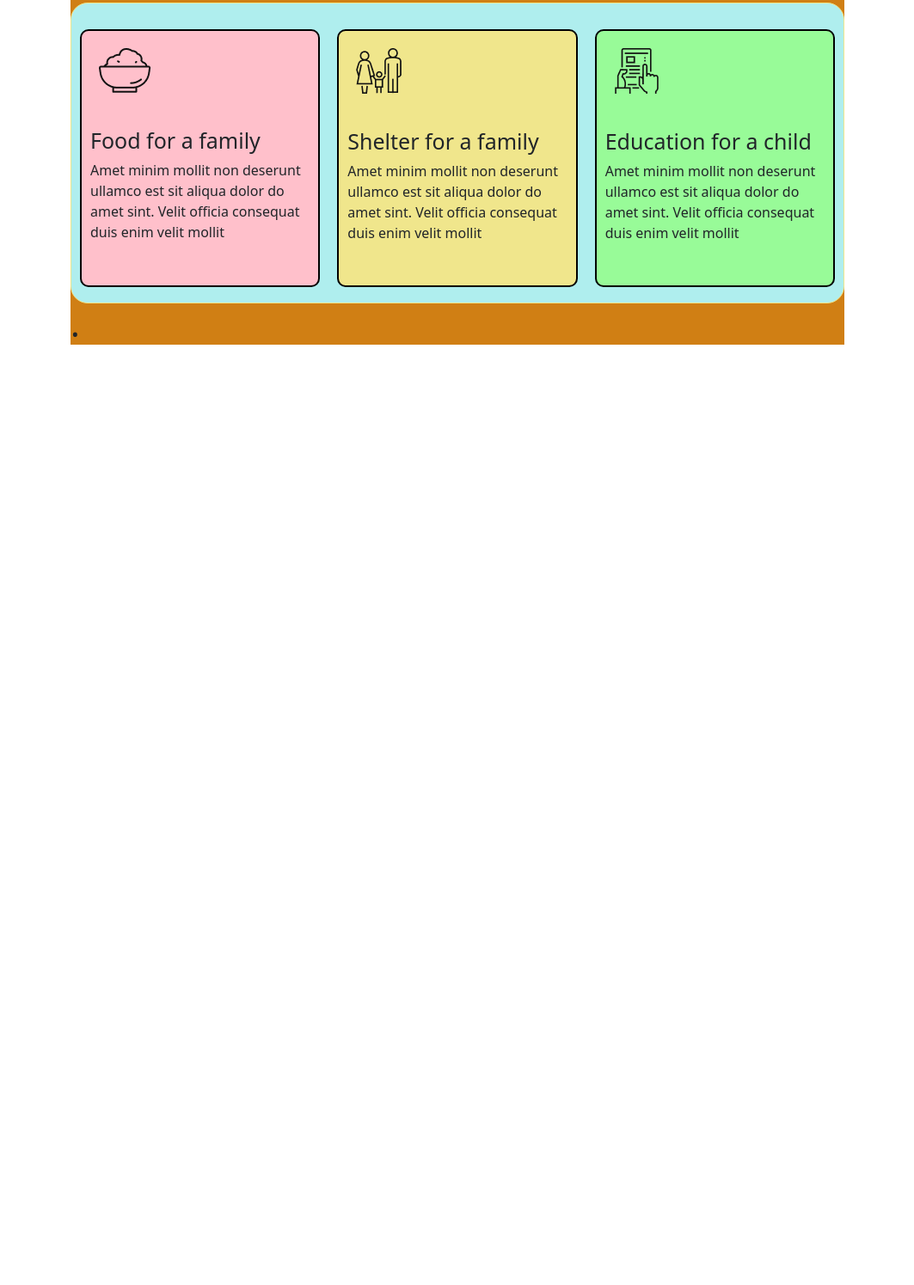
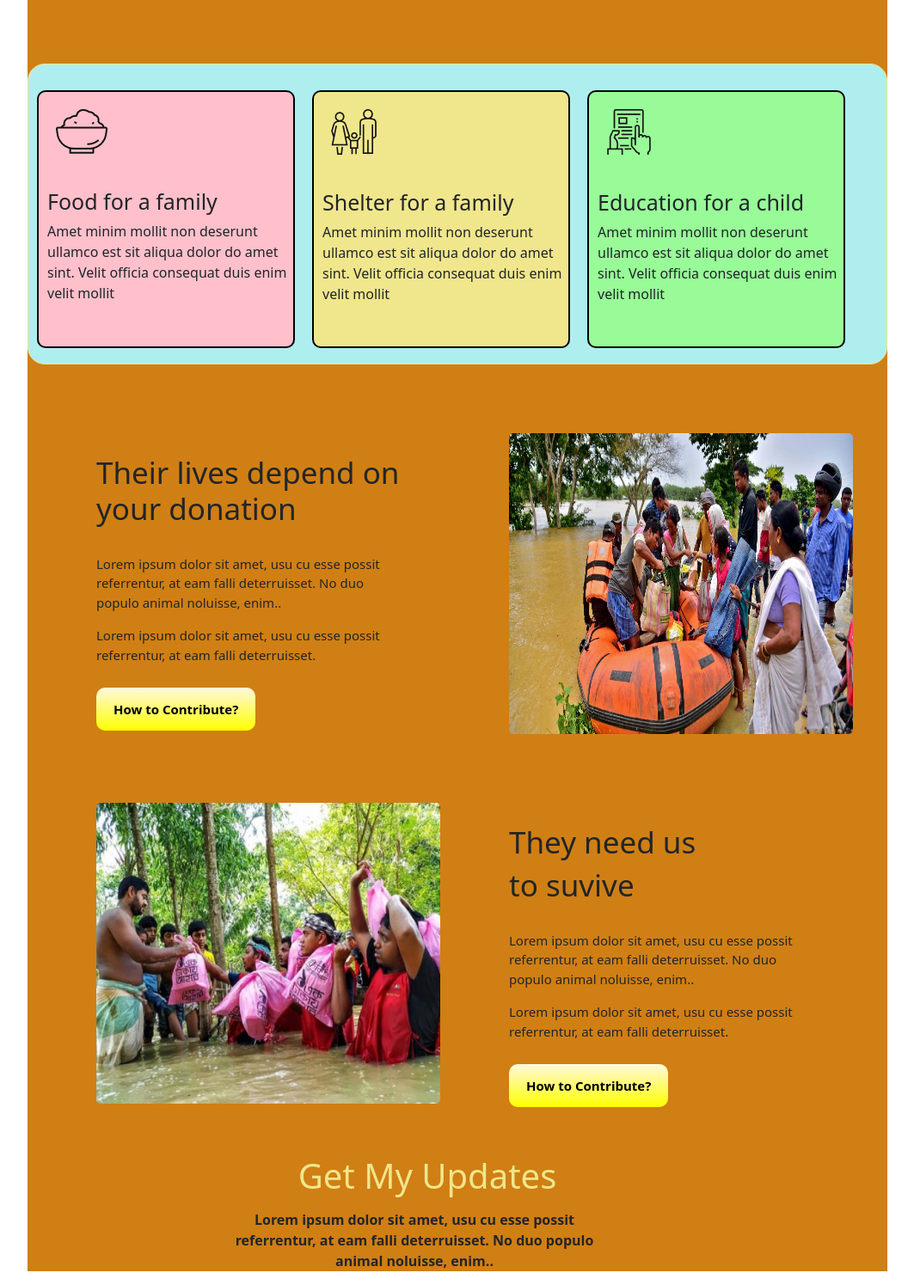
Before and after one commit to dinislamgazi4/2---2022-bonna, a plain HTML site: page index.html in a window 1280 px wide. Shown: the part 1240-2735 px from the top of the page at 86% size, without its empty margins (108-1171 px from the left). Before the commit the page ends 1649 px from the top, so only its background shows below. Drawn offline with nearby package versions, Linux system fonts and the light colour scheme.

Commit message:
my updates

```diff
--- a/index.html
+++ b/index.html
@@ -51,7 +51,7 @@
        <section>
         <div  class="donate">
             <h4>Other Amount (Taka)</h4>
-            <p>..................................................................................................</p> <br><br>
+            <p>......................................................................................................................</p> <br>
             <a class="next" target="_blank" href="01311421331">Contact now</a>
         </div>
        </section>
@@ -59,7 +59,7 @@
        <section>
         <div class="donate-plan">
             <h2>Our Donate Plan</h2>
-            <p>Lorem ipsum dolor sit amet, usu cu esse possit referrentur, at eam falli deterruisset. No duo populo animal noluisse, enim..</p>
+            <p>Lorem ipsum dolor sit amet, usu cu esse possit referrentur, at eam falli deterruisset. No duo populo animal noluisse, enim..</p><br><br>
         </div>
    </section>
 
@@ -81,11 +81,40 @@
     </div>
    </section>
 
-   <section>
-    <h1>.</h1>
+
+   <section class="donation-item">
+    <div id="donation">
+        <h1>Their lives depend on your donation</h1><br>
+        <p>Lorem ipsum dolor sit amet, usu cu esse possit referrentur, at eam falli deterruisset. No duo populo animal noluisse, enim..</p>
+        <p>Lorem ipsum dolor sit amet, usu cu esse possit referrentur, at eam falli deterruisset.</p><br>
+        <a  class="next" href="">How to Contribute?</a>
+    </div>
+    <div>
+        <img src="images/donation5.jpg" alt="">
+    </div>
    </section>
 
-    </main>
+   <section class="donation-item">
+    <div>
+        <img src="images/donation11.jpg" alt="">
+    </div>
+
+    <div id="donation">
+        <h1 class="they">They need us</h1>
+        <h1> to suvive</h1><br>
+        <p>Lorem ipsum dolor sit amet, usu cu esse possit referrentur, at eam falli deterruisset. No duo populo animal noluisse, enim..</p>
+        <p>Lorem ipsum dolor sit amet, usu cu esse possit referrentur, at eam falli deterruisset.</p><br>
+        <a  class="next" href="">How to Contribute?</a>
+    </div>
+
+   </section>
+
+   <section>
+    <div class="donate-plan">
+        <h3>Get My Updates</h3>
+        <p>Lorem ipsum dolor sit amet, usu cu esse possit referrentur, at eam falli deterruisset. No duo populo animal noluisse, enim..</p>
+    </div>
+</section>
 
 </body>
 </html>
--- a/style.css
+++ b/style.css
@@ -4,7 +4,7 @@
 }
 
 main{
-    width: 900px;
+    width: 1000px;
     max-width: 80%;
     margin: 0 auto;
     background-color: rgb(208, 127, 20);
@@ -76,7 +76,7 @@ main{
 }
 .donate p{
     margin-top: 15px;
-    font-weight: 700;
+    font-weight: 600;
 }
 .calo{
     margin: 25px 10px;
@@ -162,3 +162,42 @@ main{
 #food-color2{
     background-color: khaki;
 }
+.donation-item{
+    margin-top: 80px;
+    display: flex;
+}
+#donation{
+    margin-left: 50px;
+    margin-top: 25px;
+}
+.donation-item img{
+    width: 400px;
+    height: 350px;
+    border-radius: 5px;
+    margin-left: 80px;
+}
+.donation-item h1{
+    font-size: 35px;
+    margin-left: 30px;
+    width: 400px;
+}
+.donation-item p{
+    font-size: 15px;
+    margin-left: 30px;
+    width: 350px;
+}
+.donation-item a{
+    font-size: 15px;
+    margin-left: 30px;
+    background-image: linear-gradient(cornsilk, yellow);
+}
+.donate-plan h3{
+    color: khaki;
+    font-size: 40px;
+    margin-left: 40px;
+}
+.donate-plan p{
+    margin-left: 10px;
+    margin-top: 15px;
+    font-weight: 600;
+}
```
